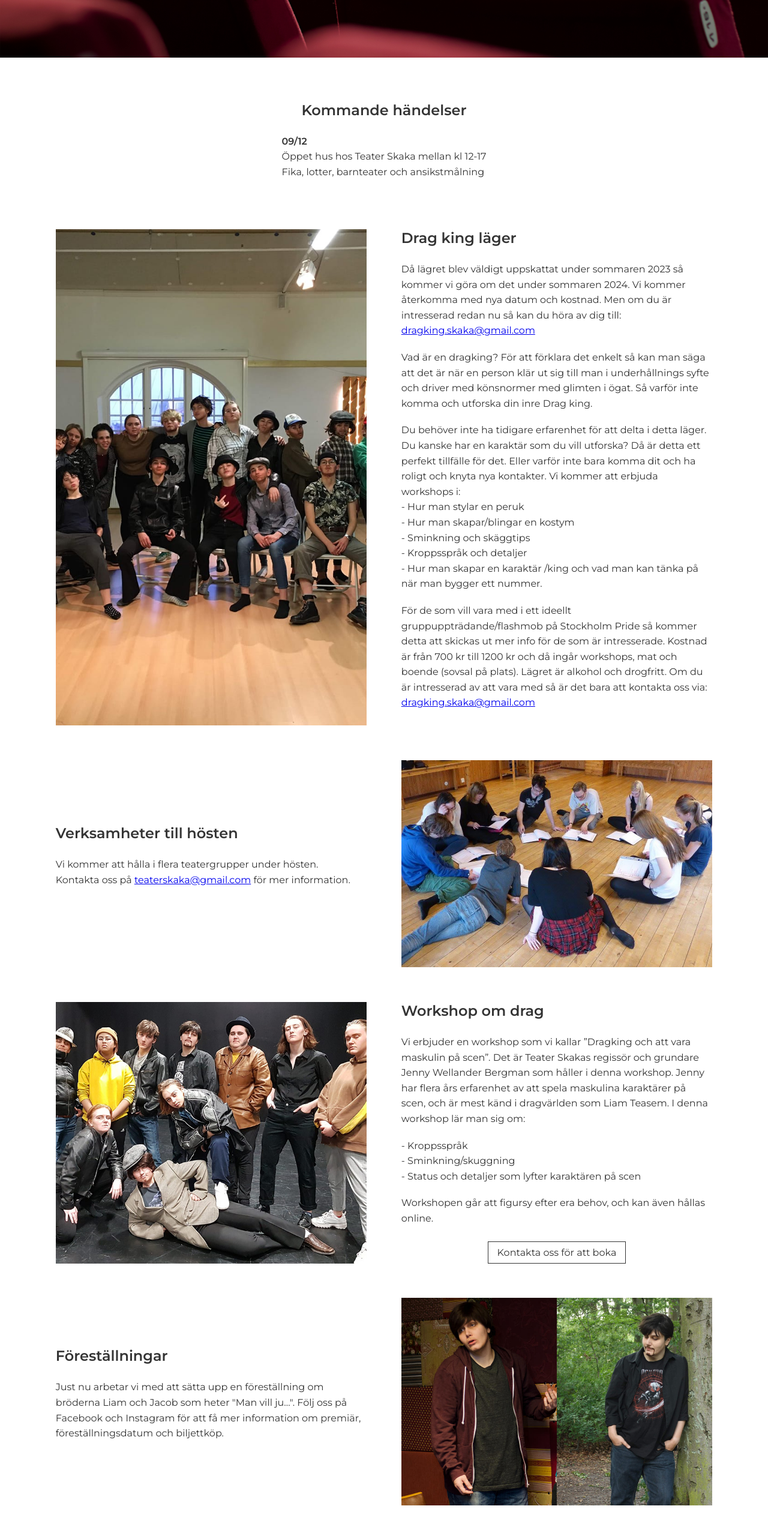
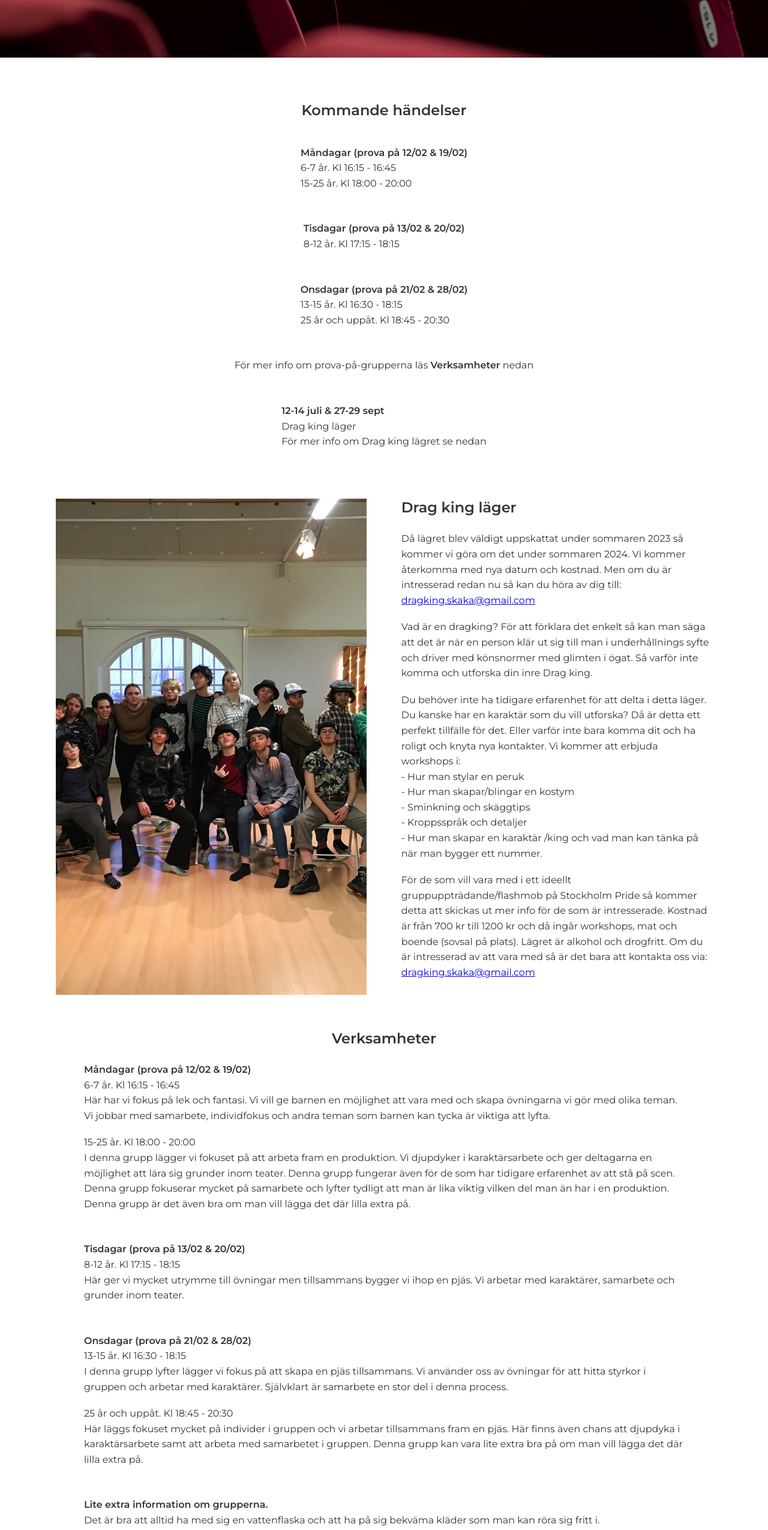
Before and after one commit to TeaterSkaka/Website, a plain HTML site: page aktuellt.html in a window 1280 px wide. Shown: the part 240-2790 px from the top of the page at 60% size. Drawn offline with Linux system fonts and the light colour scheme.

Commit message:
Update to Kommande händelser & Verksamheter

```diff
--- a/aktuellt.html
+++ b/aktuellt.html
@@ -284,16 +284,32 @@
       </div>
     </div>
     <div class="site-container">
-      <div class="content-full content-text" id="cont1">
+      <div class="content-full content-text">
         <h2 class="content-heading">Kommande händelser</h2>
-
+        <br />
         <div class="content-para">
-          <p class="bold">09/12</p>
+          <p class="bold">Måndagar (prova på 12/02 & 19/02)</p>
+          <p>6-7 år. Kl 16:15 - 16:45</p>
+          <p>15-25 år. Kl 18:00 - 20:00</p>
+        </div>
+        <div class="content-para">
+          <p class="bold">Tisdagar (prova på 13/02 & 20/02)</p>
+          <p>8-12 år. Kl 17:15 - 18:15</p>
+        </div>
+        <div class="content-para">
+          <p class="bold">Onsdagar (prova på 21/02 & 28/02)</p>
+          <p>13-15 år. Kl 16:30 - 18:15</p>
+          <p>25 år och uppåt. Kl 18:45 - 20:30</p>
+        </div>
+        <div class="content-para">
           <p>
-            Öppet hus hos Teater Skaka mellan kl 12-17
-            <br />
-            Fika, lotter, barnteater och ansikstmålning
+            För mer info om prova-på-grupperna läs <b>Verksamheter</b> nedan
           </p>
+        </div>
+        <div class="content-para">
+          <p class="bold">12-14 juli & 27-29 sept</p>
+          <p>Drag king läger</p>
+          <p>För mer info om Drag king lägret se nedan</p>
         </div>
       </div>
 
@@ -349,20 +365,109 @@
         </div>
       </div>
 
-      <div class="content content-text" id="cont3">
-        <h2 class="content-heading">Verksamheter till hösten</h2>
+      <div class="content-full content-text" id="cont3">
+        <h2 class="content-heading">Verksamheter</h2>
         <div class="content-para">
+          <p class="bold">Måndagar (prova på 12/02 & 19/02)</p>
           <p>
-            Vi kommer att hålla i flera teatergrupper under hösten. <br />
-            Kontakta oss på
-            <a href="mailto:teaterskaka@gmail.com">teaterskaka@gmail.com</a>
-            för mer information.
+            6-7 år. Kl 16:15 - 16:45
+            <br />
+            Här har vi fokus på lek och fantasi. Vi vill ge barnen en möjlighet
+            att vara med och skapa övningarna vi gör med olika teman. Vi jobbar
+            med samarbete, individfokus och andra teman som barnen kan tycka är
+            viktiga att lyfta.
+          </p>
+          <br />
+          <p>
+            15-25 år. Kl 18:00 - 20:00
+            <br />
+            I denna grupp lägger vi fokuset på att arbeta fram en produktion. Vi
+            djupdyker i karaktärsarbete och ger deltagarna en möjlighet att lära
+            sig grunder inom teater. Denna grupp fungerar även för de som har
+            tidigare erfarenhet av att stå på scen. Denna grupp fokuserar mycket
+            på samarbete och lyfter tydligt att man är lika viktig vilken del
+            man än har i en produktion. Denna grupp är det även bra om man vill
+            lägga det där lilla extra på.
+          </p>
+        </div>
+        <div class="content-para">
+          <p class="bold">Tisdagar (prova på 13/02 & 20/02)</p>
+          <p>
+            8-12 år. Kl 17:15 - 18:15
+            <br />
+            Här ger vi mycket utrymme till övningar men tillsammans bygger vi
+            ihop en pjäs. Vi arbetar med karaktärer, samarbete och grunder inom
+            teater.
+          </p>
+        </div>
+        <div class="content-para">
+          <p class="bold">Onsdagar (prova på 21/02 & 28/02)</p>
+          <p>
+            13-15 år. Kl 16:30 - 18:15
+            <br />
+            I denna grupp lyfter lägger vi fokus på att skapa en pjäs
+            tillsammans. Vi använder oss av övningar för att hitta styrkor i
+            gruppen och arbetar med karaktärer. Självklart är samarbete en stor
+            del i denna process.
+          </p>
+          <br />
+          <p>
+            25 år och uppåt. Kl 18:45 - 20:30
+            <br />
+            Här läggs fokuset mycket på individer i gruppen och vi arbetar
+            tillsammans fram en pjäs. Här finns även chans att djupdyka i
+            karaktärsarbete samt att arbeta med samarbetet i gruppen. Denna
+            grupp kan vara lite extra bra på om man vill lägga det där lilla
+            extra på.
+          </p>
+        </div>
+        <div class="content-para">
+          <p class="bold">Lite extra information om grupperna.</p>
+          <p>
+            Det är bra att alltid ha med sig en vattenflaska och att ha på sig
+            bekväma kläder som man kan röra sig fritt i.
+          </p>
+          <p>
+            Vi uppskattar att om man har fått förhinder, då höra av sig i god
+            tid så det inte blir problem för resten av gruppen om någon inte
+            dyker upp.
+          </p>
+          <p>
+            Detta gäller alla grupper. Tänk på att Teater Skaka är en plats där
+            vi vill ge dig en möjlighet att känna dig trygg och att få växa. Så
+            vi ber därför dig att tänka på att om du börjar i gruppen så är det
+            bra om du fullföljer detta tills terminen är slut.
+          </p>
+          <p>
+            Då våra lokaler är väldigt små så ber vi medföljande vuxen att
+            kanske hitta på något annat under tiden kursen är. Vi har märkt att
+            barnen blir mer avslappnade då.
+          </p>
+          <br />
+          <p>
+            Om du känner att du behöver lite extra stöd eller kanske inte vill
+            delta genom att stå på scenen men du vill vara med för gemenskapens
+            skull. Tveka då inte att höra av dig så försöker vi hitta ett sätt
+            så du kan vara med.
+          </p>
+          <br />
+          <p>Kostnad för kurserna under våren 2024</p>
+          <p>Barn & Ungdom 200kr / termin</p>
+          <p>Vuxen 300 kr / termin</p>
+          <br />
+          <p>
+            Till prova-på-grupperna behövs ingen föranmälan. Om man inte kan
+            närvara under prova-på-tillfällena men ändå vill vara med så behöver
+            man anmäla sig till:
+            <a href="mailto:skaka_grupper@outlook.com"
+              >skaka_grupper@outlook.com</a
+            >
           </p>
         </div>
       </div>
-      <div class="content" id="cont4">
+      <!-- <div class="content" id="cont4">
         <img class="content-img" src="imgs/manuscirkel.jpg" alt="" />
-      </div>
+      </div> -->
 
       <div class="content" id="cont5">
         <img
--- a/style.css
+++ b/style.css
@@ -304,6 +304,7 @@ li {
   font-size: 16px;
   padding: 25px 0px;
   text-align: left;
+  max-width: 1000px;
 }
 
 .content-para a:hover {
@@ -714,10 +715,6 @@ li {
     width: 100%;
   }
 
-  .content-full .content-heading {
-    align-self: baseline;
-  }
-
   .content-text {
     padding: 20px 7%;
   }
```
